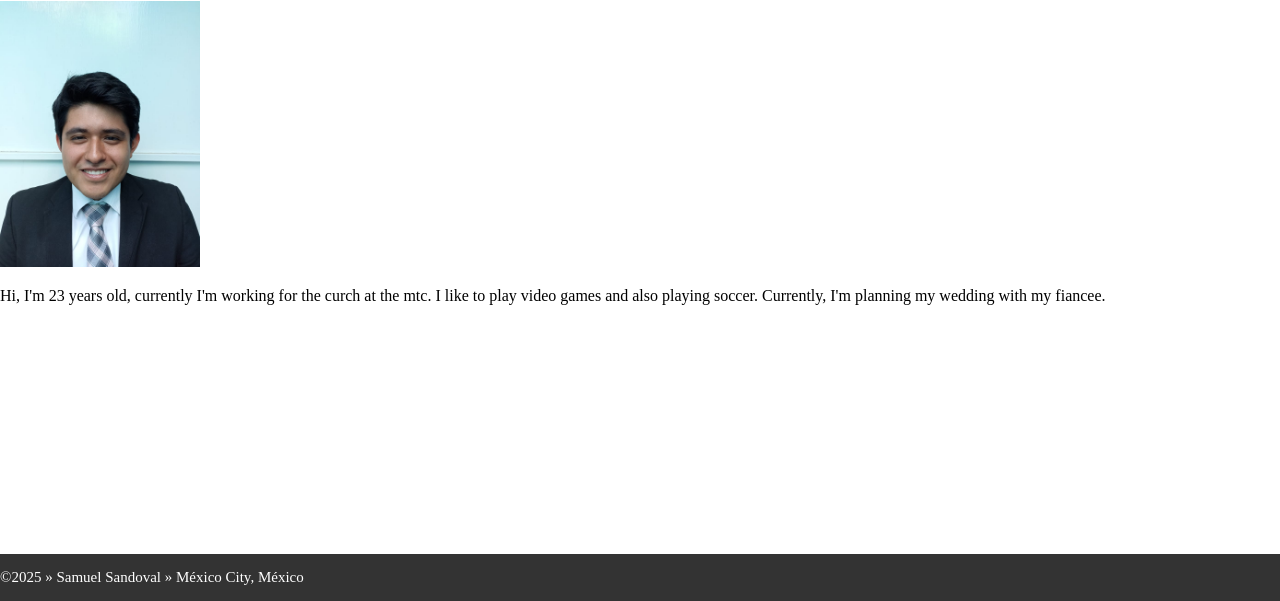
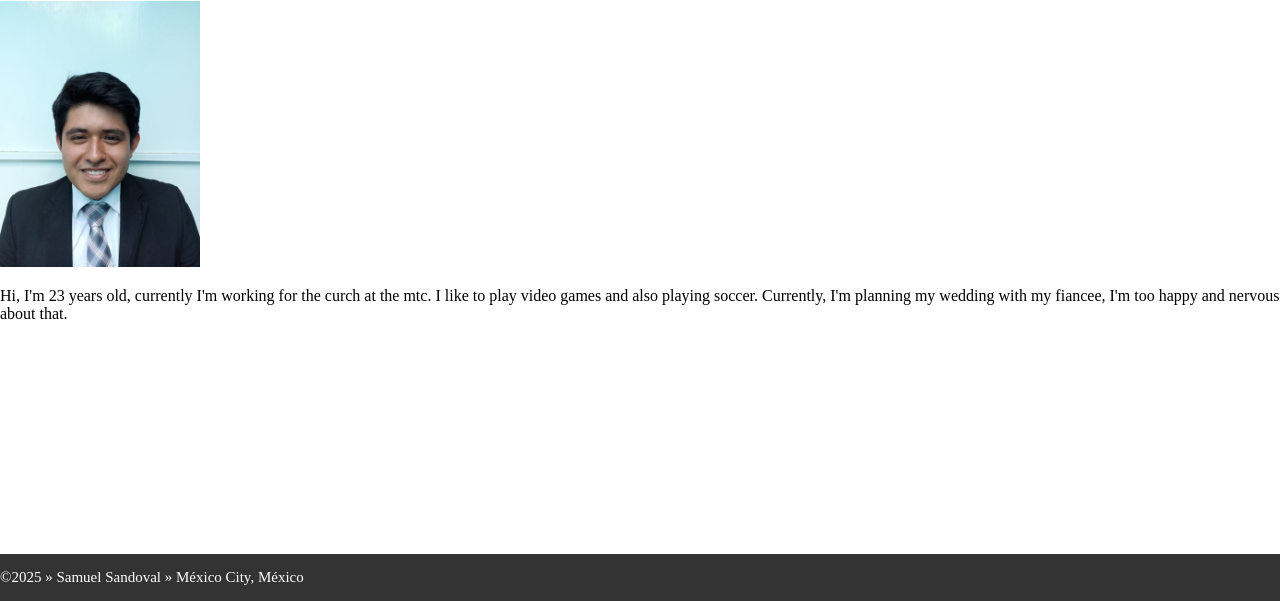
Before and after one commit to Samuelyosiaz/wdd130, a plain HTML site: page index.html in a window 1280 px wide. Shown: the part 199-800 px from the top of the page. Drawn offline with Linux system fonts and the light colour scheme.

Commit message:
I have just made a test

```diff
--- a/index.html
+++ b/index.html
@@ -39,7 +39,7 @@
         <main>
             <h1>Samuel Sandoval | WDD130</h1>
             <img src="images/profile.jpg" alt="Samuel Sandoval" width="200">
-            <p>Hi, I'm 23 years old, currently I'm working for the curch at the mtc. I like to play video games and also playing soccer. Currently, I'm planning my wedding with my fiancee.</p>
+            <p>Hi, I'm 23 years old, currently I'm working for the curch at the mtc. I like to play video games and also playing soccer. Currently, I'm planning my wedding with my fiancee, I'm too happy and nervous about that.</p>
         </main>
         <footer>
         <p>&copy;2025 » Samuel Sandoval » México City, México</p>
```
